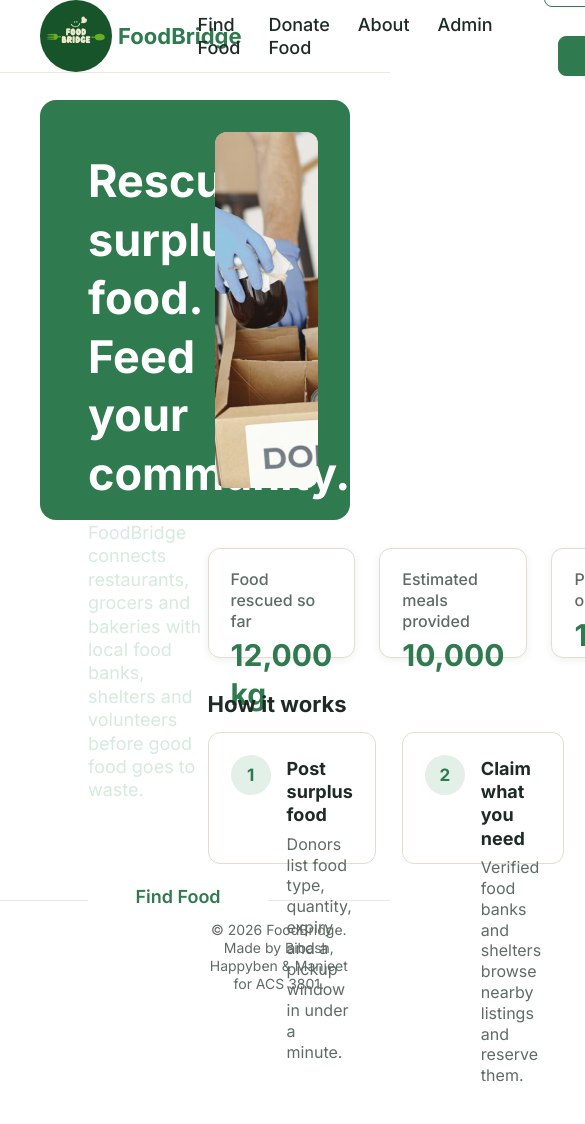
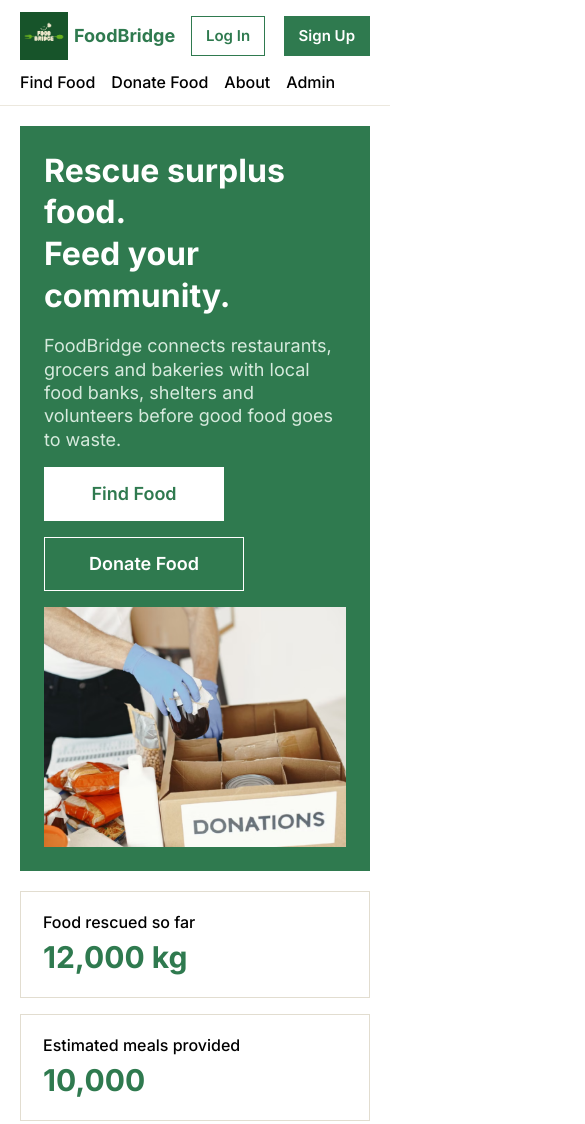
Before and after one commit to bibash017/PrincipleInfoSystem, a website: page public/index.html in a window 390 px wide. Shown: the top 1124 px of the page, 585 px wide, since content can reach past the window. Before the commit the page ends 1086 px from the top, so only its background shows below. Drawn offline with Linux system fonts and the light colour scheme.

Commit message:
Refactored Home Page

```diff
--- a/public/css/style.css
+++ b/public/css/style.css
@@ -1,10 +1,8 @@
-/*
-   One style sheet for the whole website. All the parts will be numbered so that it is easy to find.
-*/
-/* 1. Base(applies to every page) */
+/* One style sheet for the whole website. Each part is numbered so it is easy to find. */
 
+/* 1. BASE (every page) */
 * {
-  box-sizing: border-box;
+  box-sizing: border-box;      /* width includes padding and border */
   margin: 0;
   padding: 0;
 }
@@ -12,75 +10,63 @@
 body {
   font-family: "Inter", Arial, sans-serif;
   line-height: 1.3;
-  color: #1E2B24;              /* main dark text colour */
+  color: #000000;
   background-color: #FFFFFF;
 }
 
-/* Links take the colour of the text around them, with no underline */
 a {
   color: inherit;
   text-decoration: none;
 }
 
-/* Images never grow wider than their box */
 img {
   display: block;
   max-width: 100%;
 }
 
-/* 2. Buttons (shared by all pages) */
-
+/* 2. BUTTONS (every page) */
 .btn {
   display: inline-block;
   height: 40px;
-  line-height: 38px;
+  line-height: 38px;           /* height minus the 2px border = text in the middle */
   padding: 0 28px;
-  border: 1px solid transparent;
-  border-radius: 8px;
+  border: 1px solid #2F7A4F;
   font-size: 18px;
   font-weight: 600;
   text-align: center;
 }
 
-/* Bigger version used in the hero banner */
 .btn-large {
   height: 54px;
   line-height: 52px;
 }
 
-/* Colour versions. Add ONE of these next to .btn */
-.btn-primary {                 /* green button, white text */
+.btn-primary {
   background-color: #2F7A4F;
-  border-color: #2F7A4F;
   color: #FFFFFF;
 }
 
-.btn-outline {                 /* white button, green border */
+.btn-outline,
+.btn-light {
   background-color: #FFFFFF;
-  border-color: #2F7A4F;
   color: #2F7A4F;
 }
 
-.btn-light {                   /* white button on a green background */
-  background-color: #FFFFFF;
+.btn-light,
+.btn-outline-light {
   border-color: #FFFFFF;
-  color: #2F7A4F;
 }
 
-.btn-outline-light {           /* see-through button with white border */
-  background-color: transparent;
-  border-color: #FFFFFF;
+.btn-outline-light {
   color: #FFFFFF;
 }
 
-
-/* 3. HEADER (home page)*/
+/* 3. HEADER */
 .site-header {
-  display: flex;
+  display: flex;               /* logo, menu and buttons in one row */
   align-items: center;
   height: 73px;
   padding: 0 40px;
-  background-color: #FFFFFF;
   border-bottom: 1px solid #ECE8DE;
 }
 
@@ -96,13 +82,10 @@ img {
   width: 72px;
   height: 72px;
   margin-right: 6px;
-  border-radius: 50%;
 }
 
-/* margin-left: auto pushes the menu to the right side of the header */
 .main-nav {
-  margin-left: auto;
-  margin-right: 51px;
+  margin: 0 51px 0 auto;       /* auto on the left pushes the menu to the right */
 }
 
 .main-nav ul {
@@ -127,17 +110,14 @@ img {
   margin-left: 14px;
 }
 
-/* 4. HERO BANNER */
-
-/* The banner uses FLOAT: the text floats left, the photo floats right. */
+/* 4. HERO BANNER (text floats left, photo floats right) */
 .hero {
-  height: 420px;
   margin: 27px 40px 0 40px;
-  padding: 32px 32px 32px 48px;
-  border-radius: 16px;
+  padding: 24px 24px 24px 48px;
   background-color: #2F7A4F;
 }
 
+/* clearfix: makes the green box wrap around the two floated columns */
 .hero::after {
   content: "";
   display: block;
@@ -146,14 +126,13 @@ img {
 
 .hero-text {
   float: left;
-  width: 52%;
-  padding-top: 20px;
+  width: 48%;
+  padding-top: 40px;
 }
 
 .hero h1 {
   margin-bottom: 18px;
   font-size: 45px;
-  font-weight: 700;
   color: #FFFFFF;
 }
 
@@ -175,39 +154,41 @@ img {
 
 .hero-image {
   float: right;
-  width: 45%;
-  height: 356px;
-  object-fit: cover;
-  border-radius: 12px;
-  background-color: #BFDDB0;
+  width: 50%;
+  height: 420px;
+  object-fit: cover;           /* fills the box without stretching the photo */
 }
-/* 5. Stat Cards */
+
+/* 5. STATS and 6. HOW IT WORKS: rows of equal cards */
+.stats,
+.steps {
+  display: flex;
+}
 
 .stats {
-  display: flex;
   margin: 28px 40px 0 40px;
 }
 
-.stat-card {
-  flex: 1;
-  height: 110px;
+.how-it-works {
+  margin: 32px 40px 36px 40px;
+}
+
+.stat-card,
+.step-card {
+  flex: 1;                     /* every card gets the same width */
   margin-right: 24px;
   padding: 20px 22px;
-  background-color: #FFFFFF;
   border: 1px solid #E2DDD0;
-  border-radius: 12px;
-  box-shadow: 0 2px 8px rgba(31, 43, 36, 0.07);
 }
 
-/* the last card does not need a gap on its right */
-.stat-card:last-child {
+.stat-card:last-child,
+.step-card:last-child {
   margin-right: 0;
 }
 
 .stat-label {
   font-size: 16px;
   font-weight: 500;
-  color: #5F6B64;
 }
 
 .stat-number {
@@ -217,47 +198,23 @@ img {
   color: #2F7A4F;
 }
 
-/* 6. How it works */
-
-.how-it-works {
-  margin: 32px 40px 36px 40px;
-}
-
 .how-it-works h2 {
   margin-bottom: 13px;
   font-size: 22px;
-  font-weight: 700;
 }
 
-.steps {
-  display: flex;
+.step-card {
+  display: flex;               /* number box on the left, text on the right */
+  min-height: 132px;
 }
 
-/* Each card is also a flex row: number circle on the left, text on the right */
-.step-card {
-  flex: 1;
-  display: flex;
-  height: 132px;
-  margin-right: 26px;
-  padding: 22px;
-  background-color: #FFFFFF;
-  border: 1px solid #E2DDD0;
-  border-radius: 12px;
-}
-
-.step-card:last-child {
-  margin-right: 0;
-}
-
-/* line-height equal to the height centres the number vertically */
 .step-number {
-  flex-shrink: 0;
+  flex-shrink: 0;              /* stops the box being squashed */
   width: 40px;
   height: 40px;
   margin-right: 16px;
   line-height: 40px;
   text-align: center;
-  border-radius: 50%;
   background-color: #E2F0E7;
   color: #2F7A4F;
   font-size: 17px;
@@ -265,23 +222,103 @@ img {
 }
 
 .step-card h3 {
-  margin-top: 2px;
   font-size: 18px;
-  font-weight: 700;
 }
 
 .step-card p {
   margin-top: 7px;
   font-size: 16px;
-  color: #5F6B64;
 }
 
-/*  7. FOOTER */
-
+/* 7. FOOTER */
 .site-footer {
   padding: 20px 40px;
   border-top: 1px solid #ECE8DE;
   text-align: center;
   font-size: 14px;
-  color: #5F6B64;
 }
+
+/* 8. TABLETS AND PHONES (900px wide or less) */
+@media (max-width: 900px) {
+  .site-header {
+    flex-wrap: wrap;           /* menu moves to its own line */
+    height: auto;
+    padding: 12px 20px;
+  }
+
+  .logo {
+    font-size: 18px;
+  }
+
+  .logo img {
+    width: 48px;
+    height: 48px;
+  }
+
+  .header-buttons {
+    margin-left: auto;
+  }
+
+  .header-buttons .btn {
+    padding: 0 14px;
+    font-size: 15px;
+  }
+
+  .main-nav {
+    order: 3;
+    width: 100%;
+    margin: 12px 0 0 0;
+  }
+
+  .main-nav li {
+    margin: 0 16px 0 0;
+  }
+
+  .main-nav a {
+    font-size: 16px;
+    white-space: nowrap;       /* keep "Find Food" on one line */
+  }
+
+  .hero,
+  .stats,
+  .how-it-works {
+    margin: 20px 20px 0 20px;
+  }
+
+  .hero {
+    padding: 24px;
+  }
+
+  .hero-text,
+  .hero-image {
+    float: none;               /* stop floating, so they stack */
+    width: 100%;
+  }
+
+  .hero-text {
+    padding-top: 0;
+  }
+
+  .hero h1 {
+    font-size: 32px;
+  }
+
+  .hero-text p,
+  .hero-buttons .btn {
+    margin-bottom: 16px;
+  }
+
+  .hero-image {
+    height: 240px;
+  }
+
+  .stats,
+  .steps {
+    flex-direction: column;    /* one card per row */
+  }
+
+  .stat-card,
+  .step-card {
+    margin: 0 0 16px 0;
+  }
+}
--- a/public/index.html
+++ b/public/index.html
@@ -81,7 +81,6 @@
 
       <div class="steps">
         <article class="step-card">
-          <span class="step-number">1</span>
           <div>
             <h3>Post surplus food</h3>
             <p>Donors list food type, quantity, expiry and a pickup window in under a minute.</p>
@@ -89,7 +88,6 @@
         </article>
 
         <article class="step-card">
-          <span class="step-number">2</span>
           <div>
             <h3>Claim what you need</h3>
             <p>Verified food banks and shelters browse nearby listings and reserve them.</p>
@@ -97,7 +95,6 @@
         </article>
 
         <article class="step-card">
-          <span class="step-number">3</span>
           <div>
             <h3>Pick up and track</h3>
             <p>Volunteers collect the food. Everyone sees the status and the impact.</p>
@@ -110,7 +107,7 @@
     <!--FOOTER -->
 
   <footer class="site-footer">
-    <p>&copy; 2026 FoodBridge. Made by Bibash, Happyben &amp; Manjeet for ACS 3801.</p>
+    <p>&copy; 2026 FoodBridge. Made by Bibash, Happy &amp; Manjeet for ACS 3801.</p>
   </footer>
 
 </body>
```
